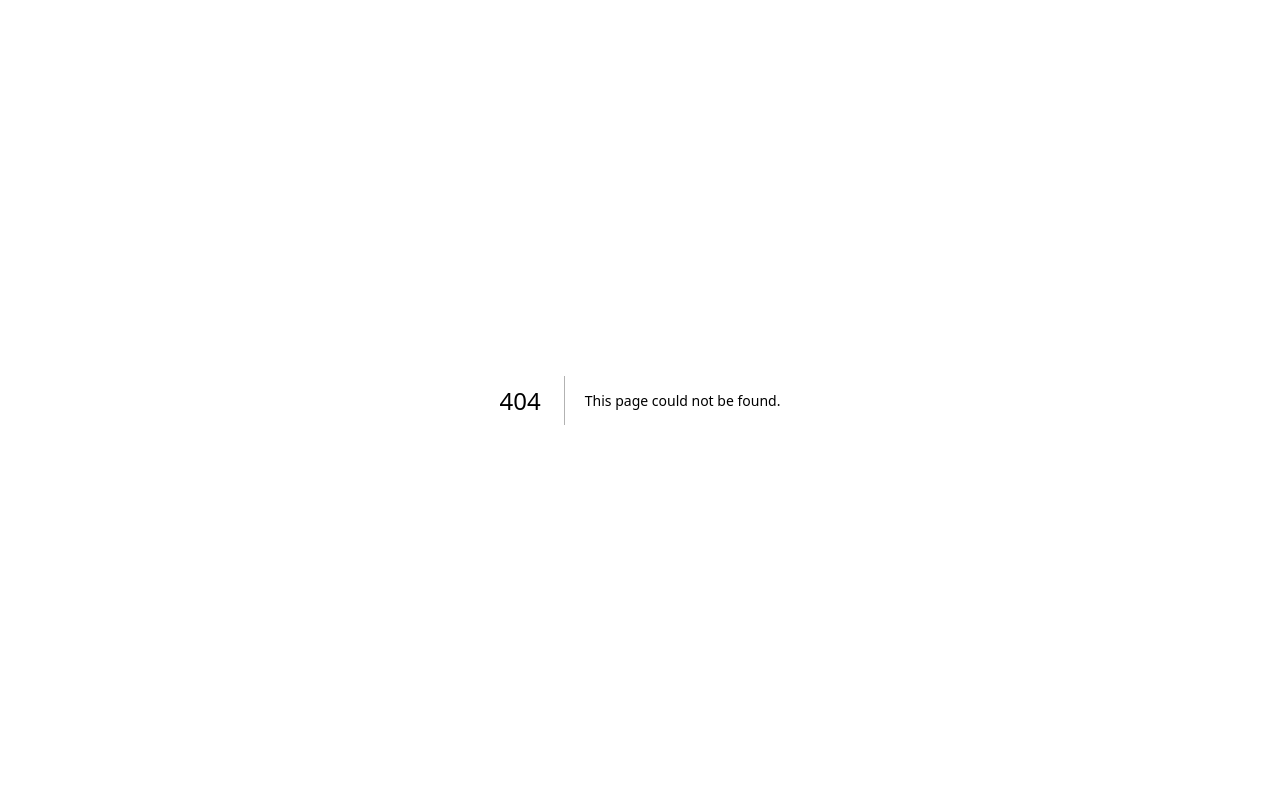
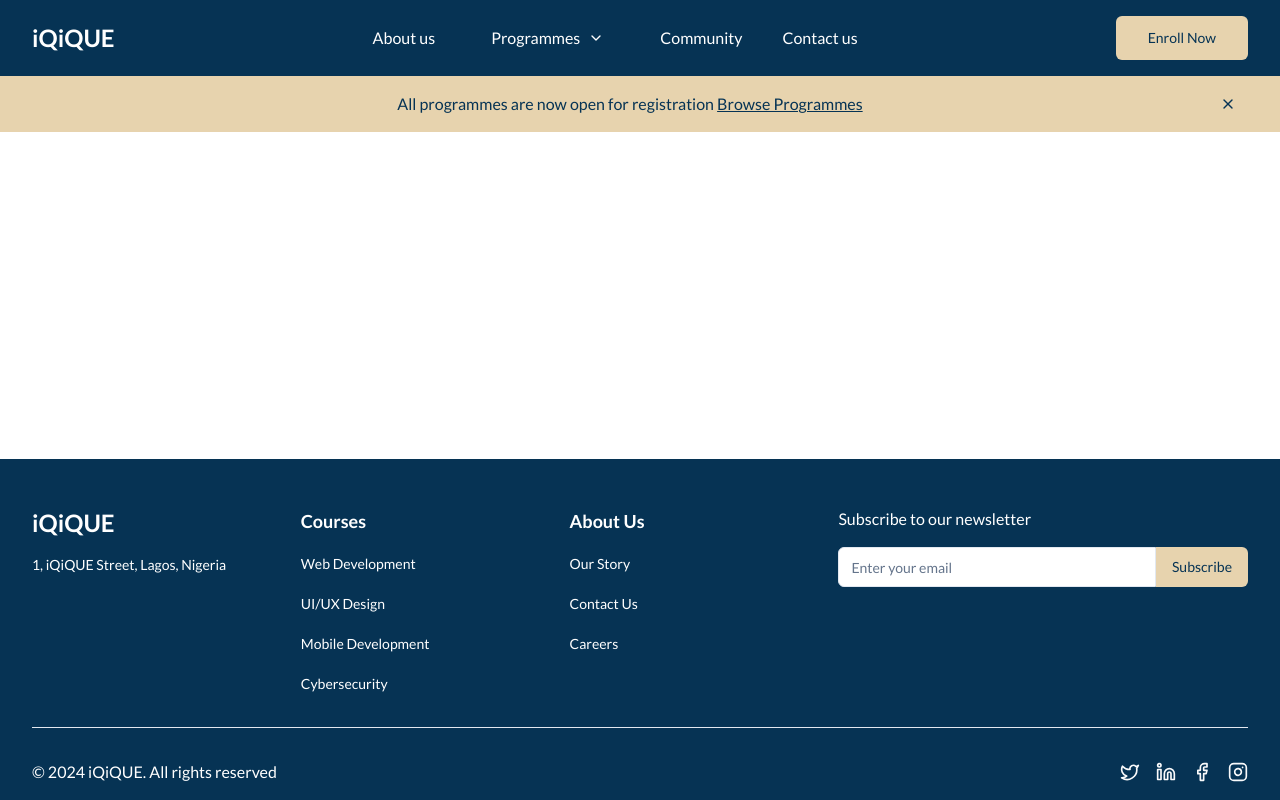
Before and after one commit to tjdibbs/iquehub-web, a Next.js app: page /programmes in a window 1280 px wide. Before the commit this address had no page. Shown: the top 800 px of the page. Built offline with nearby package versions, Linux system fonts and the light colour scheme.

Commit message:
programmes page start

```diff
--- a/app/layout.tsx
+++ b/app/layout.tsx
@@ -2,6 +2,8 @@ import type { Metadata } from 'next';
 import './globals.css';
 import { Lato } from 'next/font/google';
 import Footer from '@/components/layout/footer';
+import Header from '@/components/layout/app-header';
+import NextTopLoader from 'nextjs-toploader';
 
 const lato = Lato({ subsets: ['latin'], weight: ['400', '700', '900'] });
 
@@ -17,7 +19,11 @@ export default function RootLayout({
 }>) {
   return (
     <html lang='en'>
-      <body className={`${lato.className} antialiased`}>
+      <body
+        className={`${lato.className} grid min-h-screen grid-rows-[auto_1fr_auto] overflow-x-hidden antialiased`}
+      >
+        <NextTopLoader shadow={false} color='#e7d3ae' showSpinner={false} />
+        <Header />
         {children}
         <Footer />
       </body>
--- /dev/null
+++ b/app/programmes/page.tsx
@@ -0,0 +1,3 @@
+export default function Page() {
+  return <div>Page</div>;
+}
--- /dev/null
+++ b/components/layout/app-header.tsx
@@ -0,0 +1,117 @@
+'use client';
+
+import Headroom from 'react-headroom';
+import Container from '../shared/container';
+import Link from 'next/link';
+import { Button } from '../ui/button';
+import { cn } from '@/lib/utils';
+import useScrollPosition from '@/hooks/scroll-position';
+import MobileNav from './mobile-nav';
+import ProgrammesPopover from './programmes-popover';
+import { XIcon } from 'lucide-react';
+import { useMemo, useState } from 'react';
+import { usePathname } from 'next/navigation';
+
+const Header = () => {
+  const [open, setOpen] = useState(true);
+  const isScrolled = useScrollPosition();
+
+  const pathname = usePathname();
+
+  const showPopover = useMemo(() => {
+    if (pathname === '/') {
+      if (isScrolled && open) {
+        return true;
+      }
+      return false;
+    } else {
+      if (open) {
+        return true;
+      }
+      return false;
+    }
+  }, [pathname, isScrolled, open]);
+
+  if (pathname === '/') return null;
+
+  return (
+    <Headroom className='z-[99]'>
+      <header className={cn('relative bg-custom-darkBlue py-4 text-white')}>
+        <Container className='flex items-center justify-between gap-16'>
+          <Link
+            href='/'
+            className='text-lg font-bold hover:text-custom-beige md:text-xl lg:text-2xl'
+          >
+            iQiQUE
+          </Link>
+
+          <nav className='hidden lg:block'>
+            <ul className='flex items-center gap-10'>
+              <li>
+                <Link
+                  href='/about'
+                  className='font-medium hover:text-custom-beige'
+                >
+                  About us
+                </Link>
+              </li>
+              <li>
+                <ProgrammesPopover />
+              </li>
+              <li>
+                <Link
+                  href='/faq'
+                  className='font-medium hover:text-custom-beige'
+                >
+                  Community
+                </Link>
+              </li>
+              <li>
+                <Link
+                  href='/contact'
+                  className='font-medium hover:text-custom-beige'
+                >
+                  Contact us
+                </Link>
+              </li>
+            </ul>
+          </nav>
+
+          <div className='hidden items-center justify-end lg:flex'>
+            <Button
+              size='lg'
+              className={cn(
+                'bg-custom-beige text-custom-darkBlue hover:bg-white hover:text-custom-darkBlue hover:shadow',
+              )}
+              asChild
+            >
+              <Link href='/enroll'>Enroll Now</Link>
+            </Button>
+          </div>
+          <MobileNav />
+        </Container>
+        {showPopover && (
+          <section className='absolute left-0 top-full w-full bg-custom-beige text-custom-darkBlue'>
+            <Container className='relative flex items-center gap-3 py-2 text-center'>
+              <div className='hidden w-5 lg:block' />
+              <p className='lg:flex-1'>
+                All programmes are now open for registration{' '}
+                <Link href='/programmes' className='underline hover:text-black'>
+                  Browse Programmes
+                </Link>
+              </p>
+              <Button
+                size='icon'
+                variant='ghost'
+                onClick={() => setOpen(false)}
+              >
+                <XIcon className='h-5 w-5' />
+              </Button>
+            </Container>
+          </section>
+        )}
+      </header>
+    </Headroom>
+  );
+};
+export default Header;
--- a/package.json
+++ b/package.json
@@ -23,6 +23,7 @@
     "framer-motion": "^11.11.17",
     "lucide-react": "^0.456.0",
     "next": "15.0.3",
+    "nextjs-toploader": "^3.7.15",
     "react": "19.0.0-rc-66855b96-20241106",
     "react-dom": "19.0.0-rc-66855b96-20241106",
     "react-headroom": "^3.2.1",
```
Also changed, not shown: 1 other file (tests, documents, lock files or other folders).
